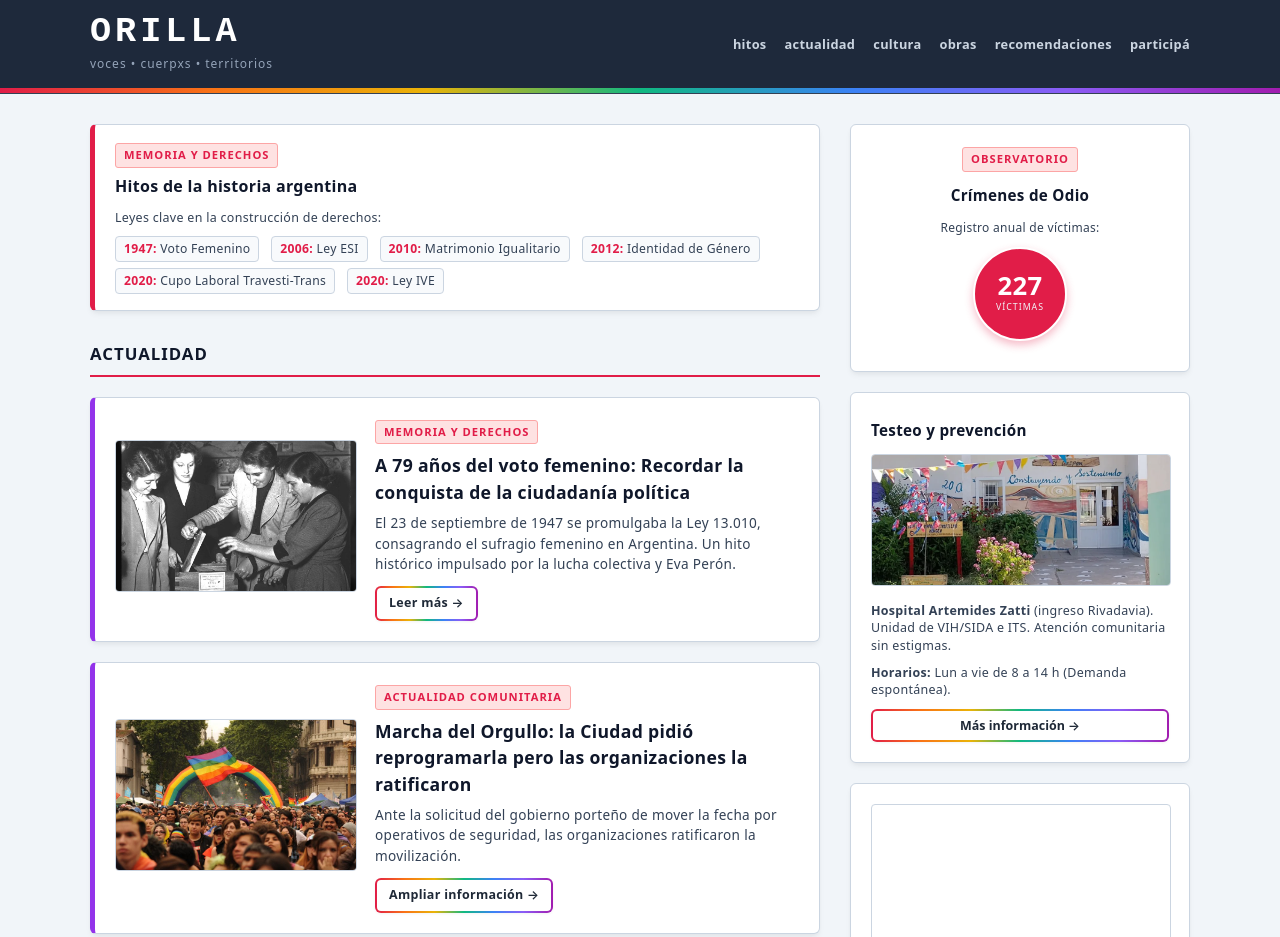
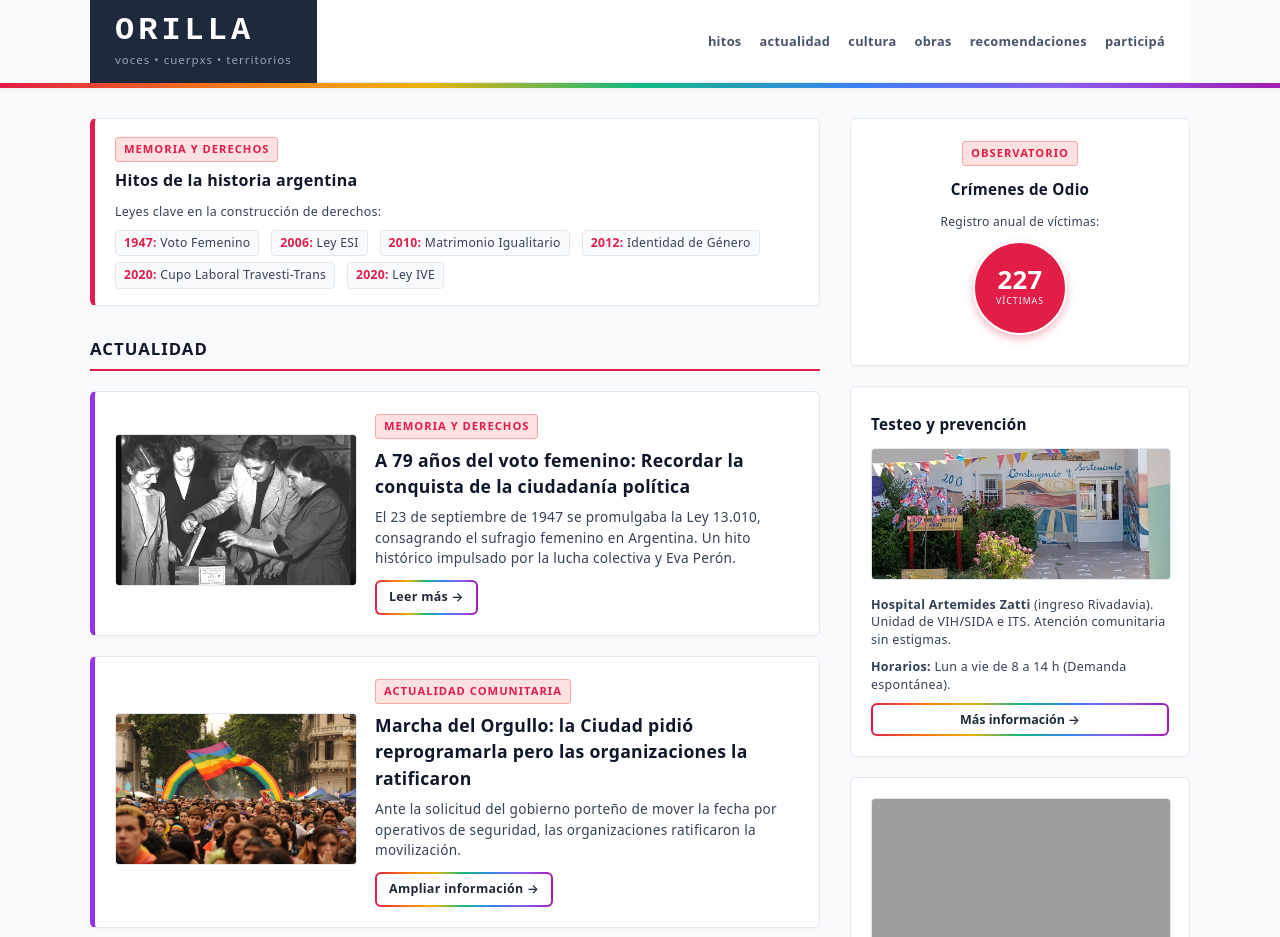
Before and after one commit to Revistaorilla/ORILLA, a plain HTML site: page index.html in a window 1280 px wide. Shown: the top 937 px of the page. Drawn offline with Linux system fonts and the light colour scheme; no server answers; grey boxes are pictures that could not be loaded.

Commit message:
Update index.html

```diff
--- a/index.html
+++ b/index.html
@@ -7,14 +7,14 @@
 <title>ORILLA — Voces, cuerpos, territorios</title>
 <style>
 :root {
---color-fondo: #f1f5f9;
+--color-fondo: #f8fafc;
 --color-tarjeta: #ffffff;
 --color-texto: #0f172a;
 --color-texto-secundario: #334155;
 --color-primario: #e11d48;
 --color-secundario: #9333ea;
---borde-suave: #cbd5e1;
---sombra-tarjeta: 0 4px 6px -1px rgba(0, 0, 0, 0.05), 0 2px 4px -1px rgba(0, 0, 0, 0.03);
+--borde-suave: #e2e8f0;
+--sombra-tarjeta: 0 4px 6px -1px rgba(0, 0, 0, 0.02), 0 2px 4px -1px rgba(0, 0, 0, 0.01);
 }
 html {
 scroll-behavior: smooth;
@@ -28,22 +28,37 @@ padding: 0;
 line-height: 1.5;
 letter-spacing: 0.3px;
 }
+
+/* ENCABEZADO DIVIDIDO: Logo en fondo oscuro / Navegación en fondo claro */
 header {
-background-color: #1e293b;
 position: sticky;
 top: 0;
 z-index: 100;
-border-bottom: 1px solid #334155;
+box-shadow: 0 2px 4px rgba(0,0,0,0.05);
 }
 .header-container {
 max-width: 1100px;
 margin: 0 auto;
-padding: 15px 20px;
 display: flex;
 justify-content: space-between;
+align-items: stretch;
+flex-wrap: wrap;
+}
+.header-logo-parte {
+background-color: #1e293b; /* Fondo negro/gris oscuro como estaba */
+padding: 15px 25px;
+display: flex;
+flex-direction: column;
+justify-content: center;
+}
+.header-nav-parte {
+background-color: #ffffff; /* Fondo blanco limpio para la navegación */
+padding: 15px 25px;
+display: flex;
 align-items: center;
-flex-wrap: wrap;
-gap: 15px;
+flex-grow: 1;
+justify-content: flex-end;
+border-bottom: 1px solid var(--borde-suave);
 }
 .barra-arcoiris {
 height: 5px;
@@ -55,7 +70,7 @@ display: flex;
 flex-direction: column;
 }
 .logo-principal {
-font-size: 2.2rem;
+font-size: 2rem;
 font-weight: bold;
 letter-spacing: 4px;
 color: #ffffff;
@@ -65,12 +80,12 @@ text-transform: uppercase;
 font-family: "Courier New", Courier, monospace;
 }
 .subtitulo-logo {
-font-size: 0.75rem;
+font-size: 0.72rem;
 color: #94a3b8;
 font-weight: normal;
 text-transform: lowercase;
 letter-spacing: 1px;
-margin-top: 5px;
+margin-top: 4px;
 font-family: system-ui, -apple-system, BlinkMacSystemFont, "Segoe UI", Roboto, Helvetica, Arial, sans-serif;
 }
 .logo-footer-img {
@@ -87,16 +102,17 @@ flex-wrap: wrap;
 align-items: center;
 }
 nav a {
-color: #cbd5e1;
+color: #475569; /* Texto de navegación oscuro para el fondo blanco */
 text-decoration: none;
-font-weight: bold;
+font-weight: 600;
 font-size: 0.8rem;
 transition: color 0.2s;
 text-transform: lowercase;
 }
 nav a:hover {
-color: #f43f5e;
+color: #e11d48;
 }
+
 main {
 max-width: 1100px;
 margin: 30px auto;
@@ -111,6 +127,9 @@ align-items: start;
 @media (max-width: 1024px) {
 .layout-principal {
 grid-template-columns: 1fr;
+}
+.header-nav-parte {
+justify-content: center;
 }
 }
 .columna-izquierda {
@@ -171,7 +190,7 @@ border: 1px solid var(--borde-suave);
 color: var(--color-primario);
 }
 
-/* ESTILO NUEVO: Botones limpios con fondo blanco, texto oscuro y borde arcoíris LGBT */
+/* BOTONES: Fondo blanco, texto oscuro y borde arcoíris LGBT */
 .btn {
 display: inline-block;
 background-color: #ffffff;
@@ -184,9 +203,8 @@ font-size: 0.8rem;
 text-align: center;
 font-family: inherit;
 box-sizing: border-box;
-box-shadow: 0 1px 3px rgba(0, 0, 0, 0.05);
+box-shadow: 0 1px 3px rgba(0, 0, 0, 0.03);
 
-/* Configuración del borde degradado con los colores del orgullo */
 border: 2px solid transparent;
 background-image: linear-gradient(#ffffff, #ffffff), linear-gradient(90deg, #e11d48, #f97316, #eab308, #10b981, #3b82f6, #8b5cf6, #a21caf);
 background-origin: border-box;
@@ -199,7 +217,7 @@ transition: all 0.25s ease;
 background-color: #f8fafc;
 background-image: linear-gradient(#f8fafc, #f8fafc), linear-gradient(90deg, #a21caf, #8b5cf6, #3b82f6, #10b981, #eab308, #f97316, #e11d48);
 transform: translateY(-1px);
-box-shadow: 0 4px 6px rgba(0, 0, 0, 0.08);
+box-shadow: 0 4px 6px rgba(0, 0, 0, 0.06);
 color: #0f172a;
 }
 
@@ -430,7 +448,7 @@ gap: 8px;
 transition: all 0.2s ease;
 color: var(--color-texto);
 font-family: inherit;
-box-shadow: 0 1px 2px rgba(0,0,0,0.05);
+box-shadow: 0 1px 2px rgba(0,0,0,0.03);
 }
 .btn-reaccion:hover {
 background: #fee2e2;
@@ -457,10 +475,13 @@ letter-spacing: 1px;
 <body>
 <header>
 <div class="header-container">
+<div class="header-logo-parte">
 <div class="logo-texto-area">
 <span class="logo-principal">ORILLA</span>
 <span class="subtitulo-logo">voces • cuerpxs • territorios</span>
 </div>
+</div>
+<div class="header-nav-parte">
 <nav>
 <a href="#hitos">hitos</a>
 <a href="#actualidad">actualidad</a>
@@ -469,6 +490,7 @@ letter-spacing: 1px;
 <a href="#recomendaciones">recomendaciones</a>
 <a href="#participa">participá</a>
 </nav>
+</div>
 </div>
 <div class="barra-arcoiris"></div>
 </header>
```
